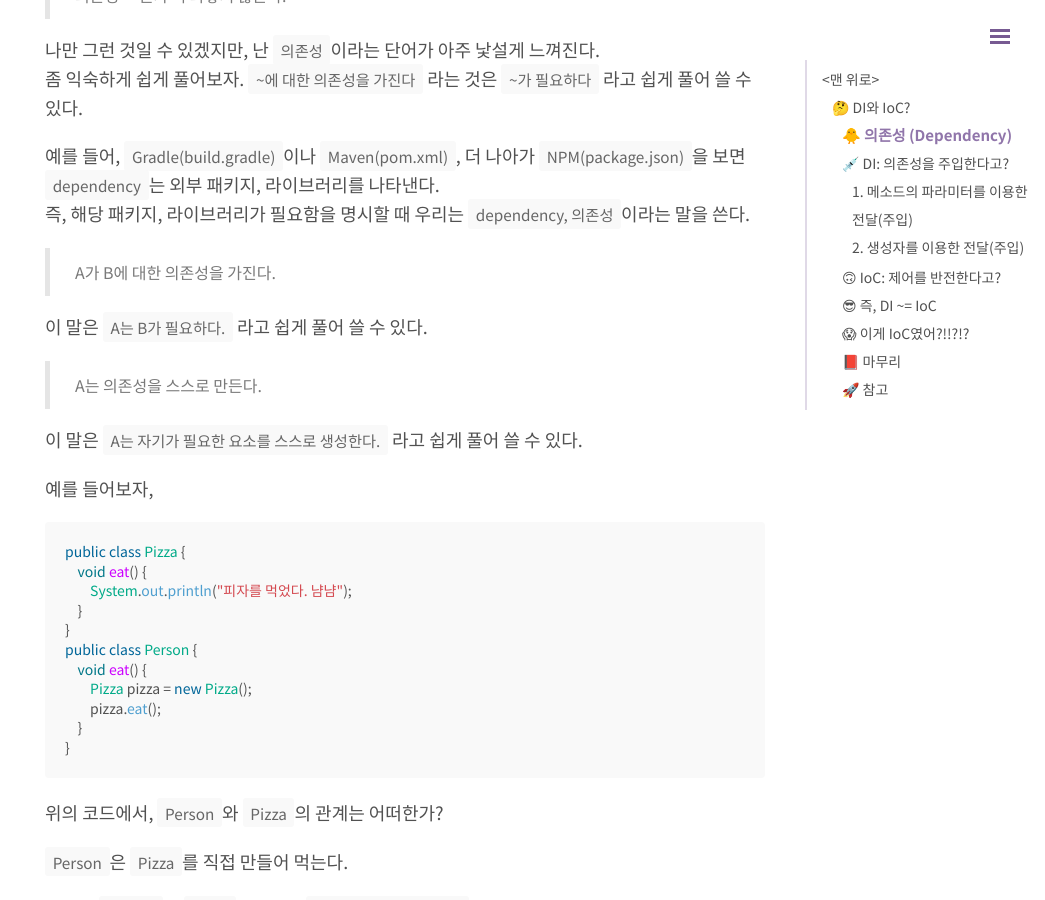
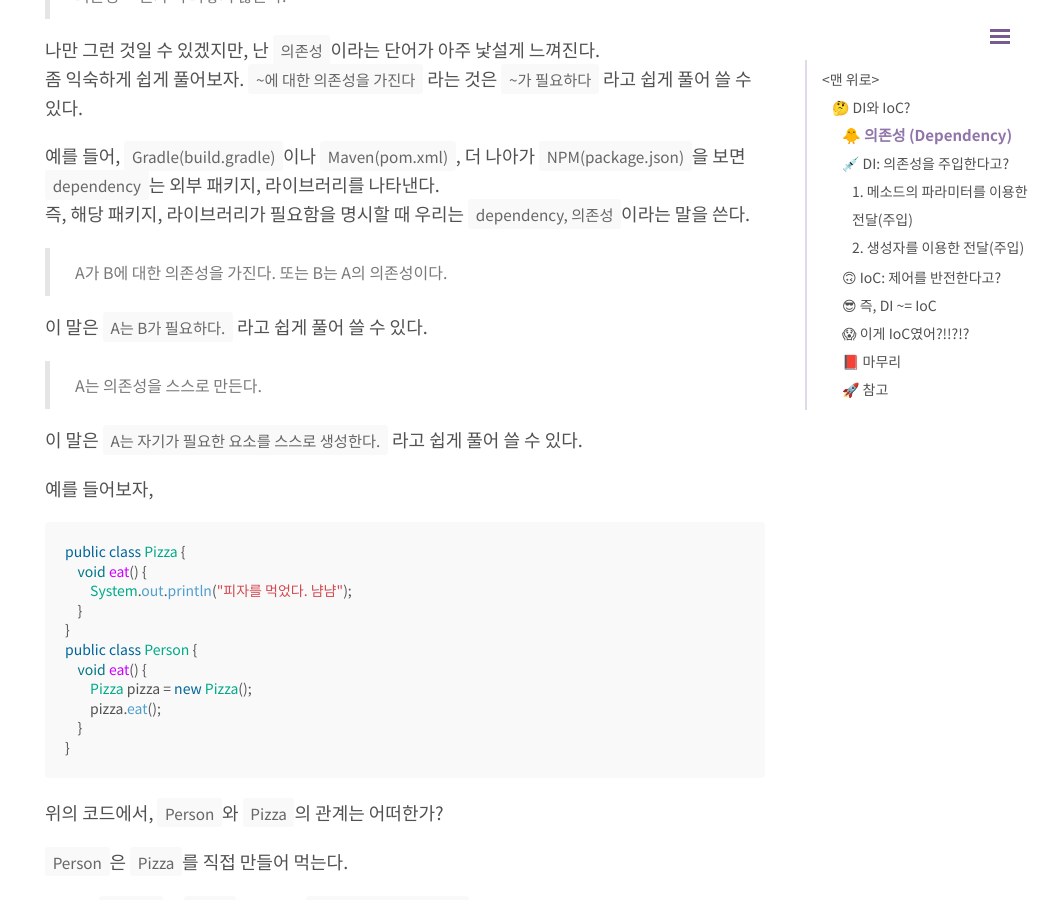
Before and after one commit to outstanding1301/outstanding1301.github.io, a Jekyll site: the page built from _posts/dev/2021-01-11-di-and-ioc.md, in a window 1280 px wide and 900 px high, scrolled down 1319 px. Shown: the whole window, without its empty margins (235-1280 px from the left). Built offline with Jekyll 4.4.1, drawn with Linux system fonts in a browser that asks for light colours; nearby versions of some CDN libraries; some web fonts are replaced; comment, search, counter and statistics services are not loaded.

Commit message:
docs: 의존성 설명 추가

```diff
--- a/_posts/dev/2021-01-11-di-and-ioc.md
+++ b/_posts/dev/2021-01-11-di-and-ioc.md
@@ -29,7 +29,7 @@ DI와 IoC는 `디자인 패턴`으로 스프링에만 국한되는 것 이 아
 즉, 해당 패키지, 라이브러리가 필요함을 명시할 때 우리는 `dependency, 의존성`이라는 말을 쓴다.
 
 
-> A가 B에 대한 의존성을 가진다.
+> A가 B에 대한 의존성을 가진다. 또는 B는 A의 의존성이다.
 
 이 말은 `A는 B가 필요하다.` 라고 쉽게 풀어 쓸 수 있다.
 
```
